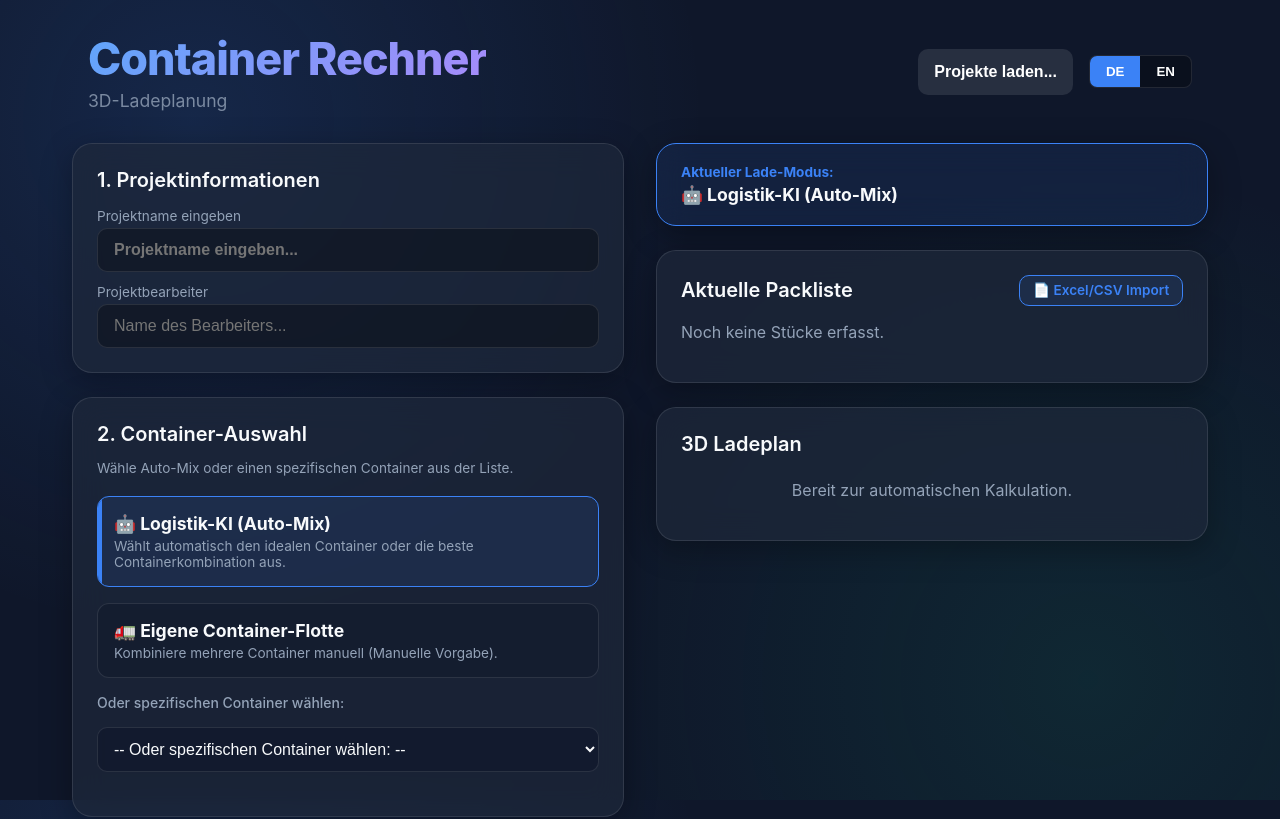
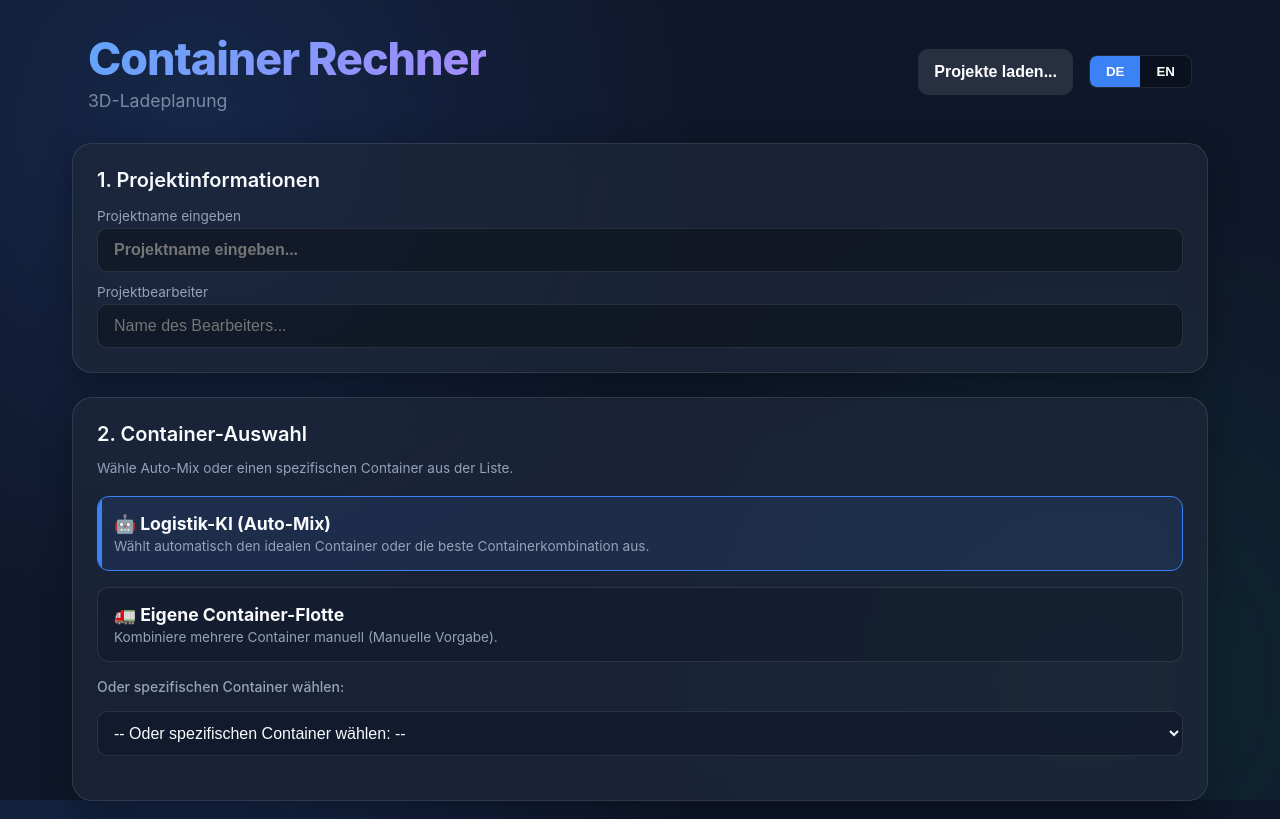
Before and after one commit to WIL-AI/container-rechner, a React (Vite) app: page / in a window 1280 px wide. Shown: the top 819 px of the page. Built offline with nearby package versions, Linux system fonts and the light colour scheme.

Commit message:
feat: change main layout to single column for better 3D visibility

```diff
--- a/src/index.css
+++ b/src/index.css
@@ -213,7 +213,7 @@ p.subtitle {
 
 .app-grid {
   display: grid;
-  grid-template-columns: minmax(0, 1fr) minmax(0, 1fr);
+  grid-template-columns: 1fr;
   gap: 2rem;
   align-items: start;
   width: 100%;
```
